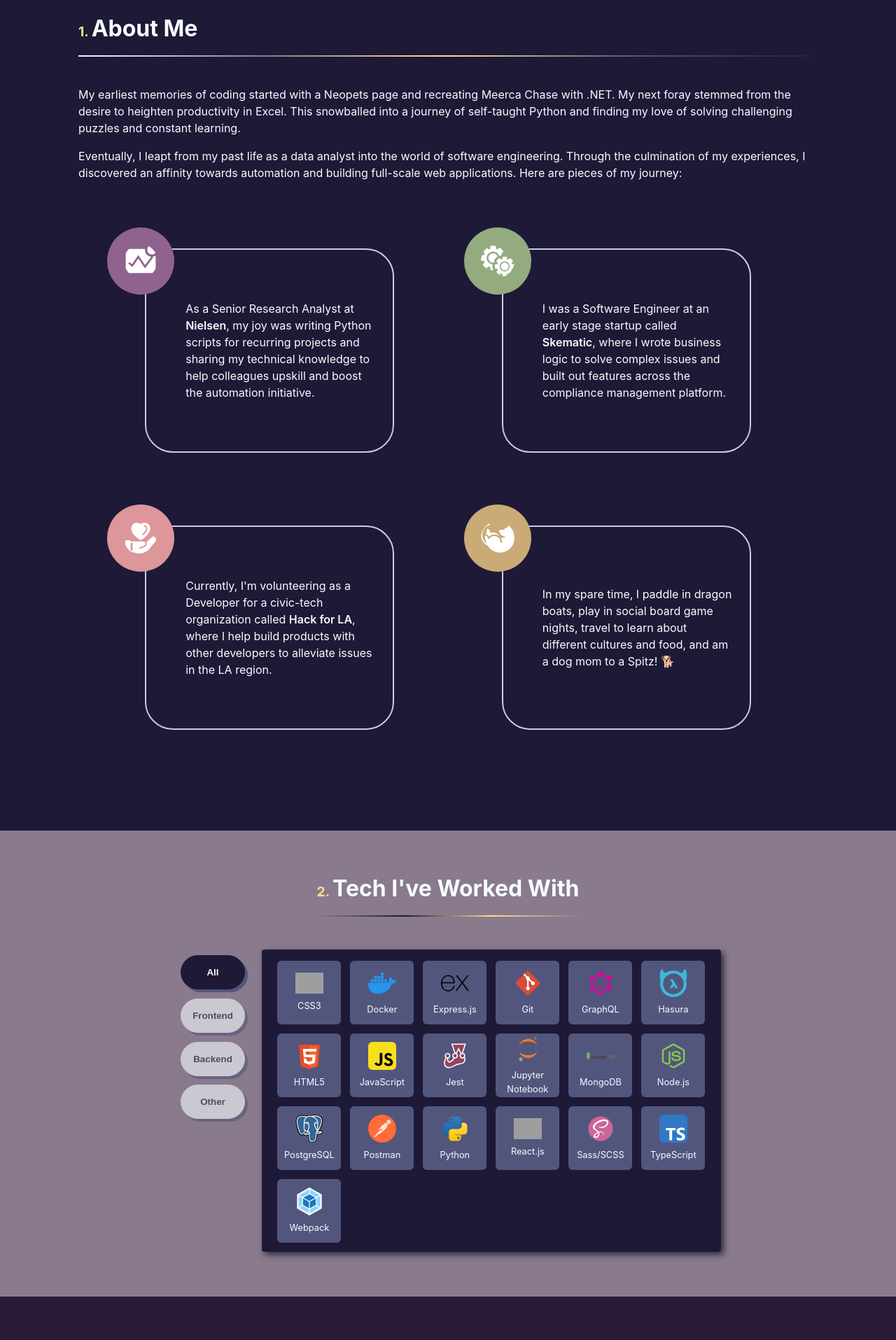
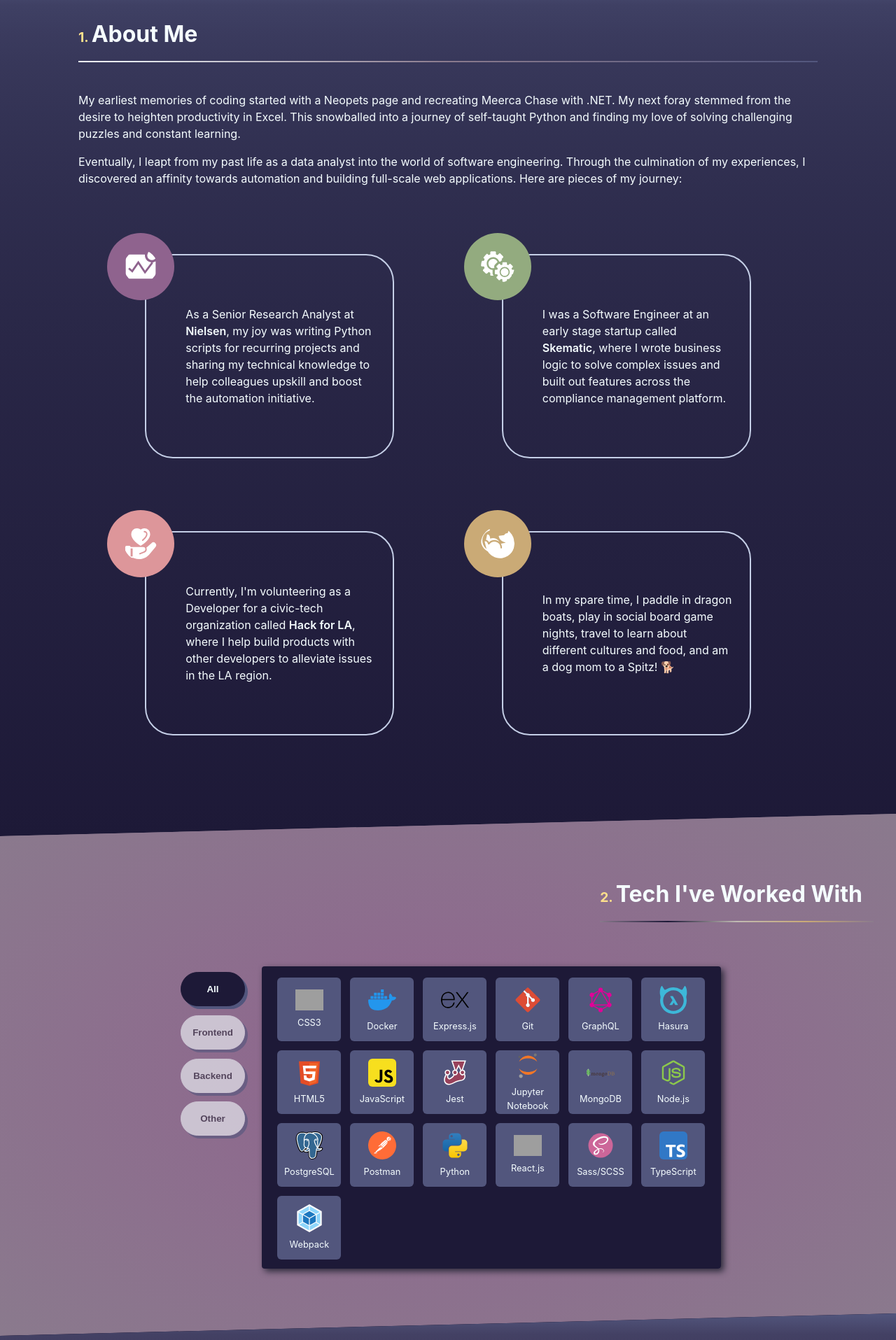
Before and after one commit to christinaor/christinaor.github.io, a React (Vite) app: page / in a window 1280 px wide. Shown: the part 882-2797 px from the top of the page at 70% size. Built offline with nearby package versions, Linux system fonts and the light colour scheme; grey boxes are pictures that could not be loaded.

Commit message:
Add slant styles

```diff
--- a/src/components/About/styles.module.scss
+++ b/src/components/About/styles.module.scss
@@ -8,18 +8,40 @@
   // align-items: center;
 
   min-height: 100vh;
-  padding: 2rem 2.5rem 0;
+  padding: 4rem 2.5rem 2rem;
 
-  // background-color: $darkSkyPurple;
+  // transition-timing-function: ease-in;
+  // transition: 0.2s;
+  // transform: translateY(130%);
 
-  // box-shadow: 0 0 1rem 0 $mainTextColorBlack;
+  // transition-timing-function: ease-out;
+  // transition: 0.25s;
+  // transform: translateY(0);
+
+  background-image: linear-gradient(to bottom, $cloudPurple, 10%, $darkSkyBlue);
+
+  // padding: 2rem 2.5rem;
+
+  clip-path: polygon(
+    0 0,
+    100% calc(0% + 2rem),
+    100% calc(100% - 2rem),
+    0 100%
+  );
+  -webkit-clip-path: polygon(
+    0 0,
+    100% calc(0% + 2rem),
+    100% calc(100% - 2rem),
+    0 100%
+  );
+  margin-bottom: -2rem;
 }
 
 .about h2 {
   padding-bottom: 14px;
 
   border-bottom: 2px solid transparent;
-  border-image: linear-gradient(0.25turn, $mainTextColorWhite, $skyPurple, $mainGold, $cloudPurple, $darkSkyPurple);
+  border-image: linear-gradient(0.25turn, $mainTextColorWhite, $skyPurple, $cloudPurple);
   border-image-slice: 1;
 }
 
--- a/src/components/Contact/styles.module.scss
+++ b/src/components/Contact/styles.module.scss
@@ -7,11 +7,18 @@
   justify-content: center;
   align-items: center;
 
-  padding: 2rem 3rem 4rem;
+  padding: 4rem 3rem 4rem;
 
   // min-height: 100vh;
   color: $mainHeaderColor;
   background-color: $darkSkyBlue;
+
+  // border-image: linear-gradient(0.25turn, $skyPurple, $darkSkyBlue, $mainGold, $skyPurple);
+  // border-image-slice: 1;
+
+  // background-image: radial-gradient( $skyPurple, 10%, $darkSkyBlue);
+
+  // margin: 2rem;
 }
 
 .contactBlurb {
--- a/src/components/Experiences/styles.module.scss
+++ b/src/components/Experiences/styles.module.scss
@@ -7,10 +7,28 @@
   justify-content: center;
   align-items: center;
 
-  padding: 2rem 0 4rem;
+  // padding: 2rem 0 4rem;
+  padding: 4rem 0 6rem;
 
   background-color: $darkSkyPurple;
   // color: $mainHeaderColor;
+
+  clip-path: polygon(
+    0 calc(0% + 2rem),
+    100% 0,
+    100% calc(100% + 2rem),
+    0 100%
+  );
+  -webkit-clip-path: polygon(
+    0 calc(0% + 2rem),
+    100% 0,
+    100% 100%,
+    0 calc(100% - 2rem)
+  );
+
+  background-image: linear-gradient(to bottom, $cloudPurple, 10%, $darkSkyPurple);
+
+  margin-bottom: -2rem;
 }
 
 .experienceSection h2 {
--- a/src/components/Hero/styles.module.scss
+++ b/src/components/Hero/styles.module.scss
@@ -11,7 +11,7 @@
   flex-direction: column;
   justify-content: center;
 
-  margin-top: 2.5rem;
+  margin-top: 3rem;
   width: 100vw;
   min-height: 100vh;
 
@@ -22,6 +22,21 @@
   background-image: linear-gradient(to bottom, $darkSkyBlue, $darkSkyPurple, $baseGold);
 
   font-size: clamp(16px,2vw,20px);
+
+  clip-path: polygon(
+    0 0,
+    100% 0,
+    100% 100%,
+    0 calc(100% - 2rem)
+  );
+  -webkit-clip-path: polygon(
+    0 0,
+    100% 0,
+    100% 100%,
+    0 calc(100% - 2rem)
+  );
+  margin-bottom: -2rem;
+  padding-bottom: 2rem;
 }
 
 .hero h1, .hero p, .hero button {
--- a/src/components/TechStack/TechStack.tsx
+++ b/src/components/TechStack/TechStack.tsx
@@ -75,7 +75,8 @@
     <div id="tech-stack" className={styles.techSection}>
       <h2 className={styles.techHeader}>
         <span className='section-number'>2. </span>
-        Tech I've Worked With</h2>
+        Tech I've Worked With
+      </h2>
       <div className={styles.buttonsAndTechList}>
         <div className={styles.filterButtonsWrapper}>
           {technologyFilters?.map(filter => {
--- a/src/components/TechStack/styles.module.scss
+++ b/src/components/TechStack/styles.module.scss
@@ -7,8 +7,8 @@
   justify-content: center;
   align-items: center;
 
-  // margin: 3rem 0;
-  padding: 2rem 0 4rem;
+  gap: 1rem;
+  padding: 4rem 2rem 6rem;
 
   // min-height: 100vh;
 
@@ -32,14 +32,33 @@
     border-radius: 12px;
     border: 3px solid $neutralGray;
   }
+
+  clip-path: polygon(
+    0 calc(0% + 2rem),
+    100% 0,
+    100% calc(100% - 2rem),
+    0 100%
+  );
+  -webkit-clip-path: polygon(
+    0 calc(0% + 2rem),
+    100% 0,
+    100% calc(100% - 2rem),
+    0 100%
+  );
+
+  // background-image: linear-gradient(to bottom, $subGold, 10%, $cloudPurple, $skyPurple);
+  background-image: radial-gradient($purple, $skyPurple);
+
+  margin-bottom: -2rem;
 }
 
 .techSection h2 {
+  align-self: flex-end;
+  padding-right: 1rem;
   padding-bottom: 14px;
 
   border-bottom: 2px solid transparent;
-  // border-image: linear-gradient(0.25turn, $basePurple, $darkSkyPurple, $mainGold, $basePurple);
-  border-image: linear-gradient(0.25turn, $skyPurple, $darkSkyBlue, $mainGold, $skyPurple);
+  border-image: linear-gradient(0.25turn, $skyPurple, $darkSkyBlue, $neutralGray, $subGold, $skyPurple);
   border-image-slice: 1;
 }
 
```
